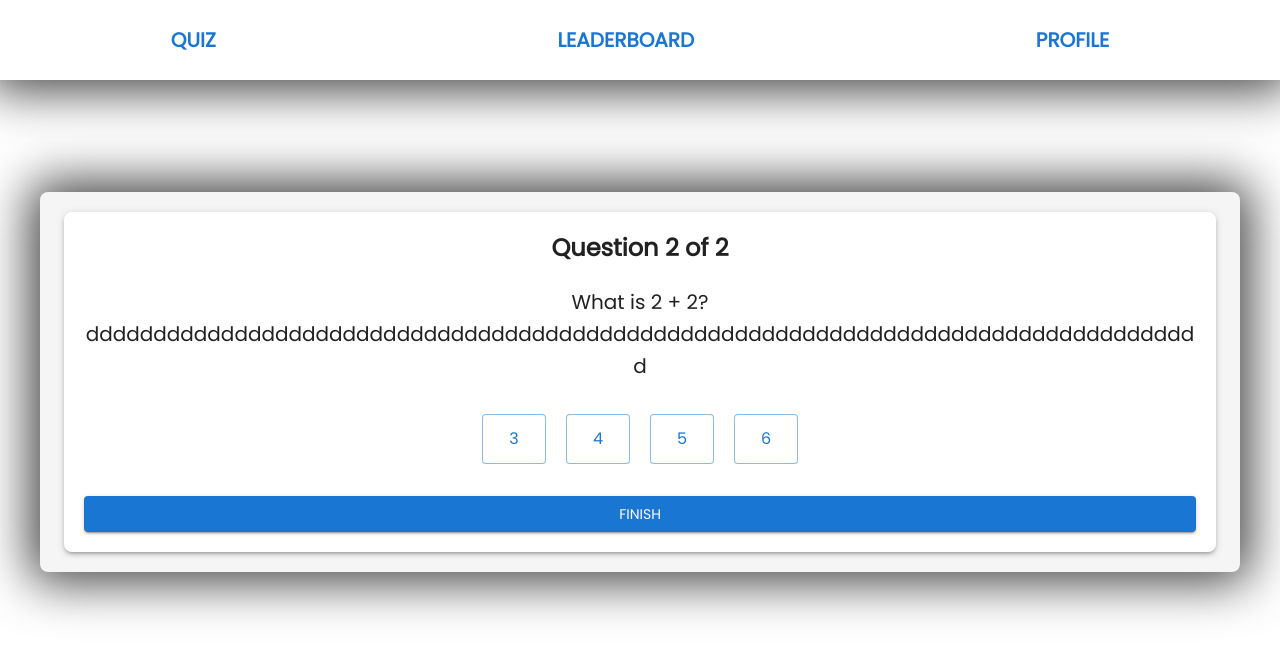
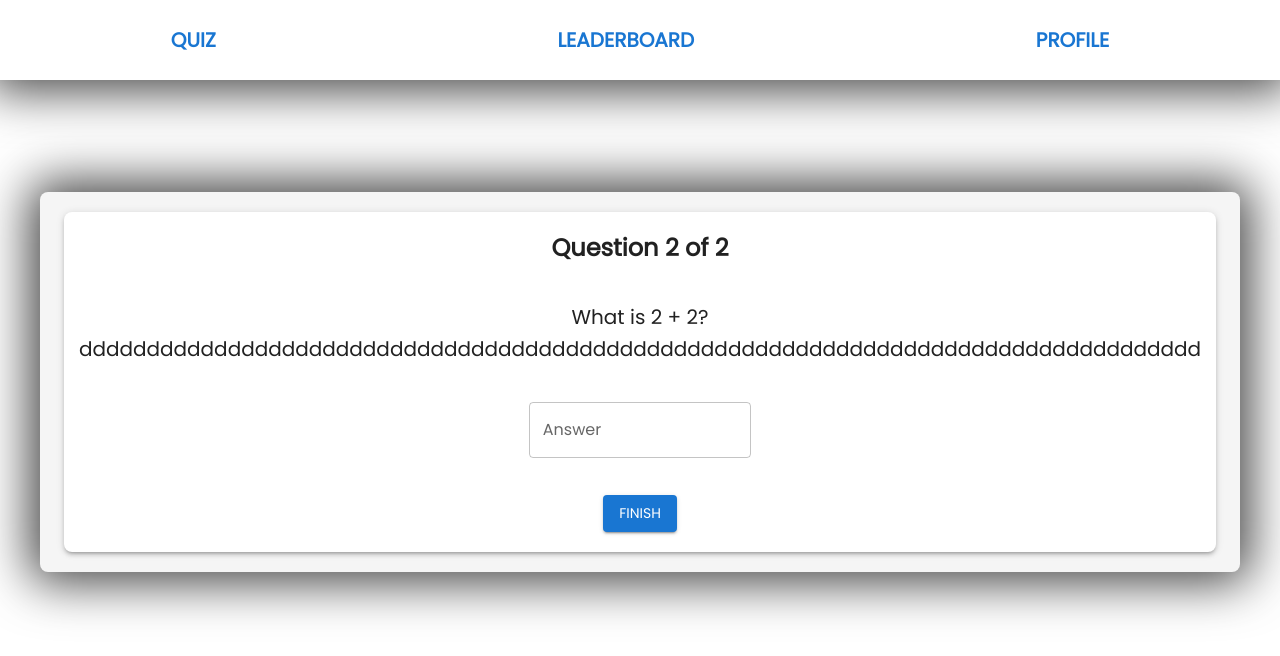
Before and after one commit to zakaria-mourtaban/react-quizapp, a React (Create React App) app: page / in a window 1280 px wide. Both pictures are taken after a click on the button "NEXT". Shown: the top 656 px of the page. Built offline with nearby package versions, Linux system fonts and the light colour scheme.

Commit message:
added user input answers

```diff
--- a/src/App.js
+++ b/src/App.js
@@ -16,10 +16,12 @@ const theme = createTheme({
 
 const sampleQuestions = [
 	{
+		type: "options",
 		question: "What is the capital of France?ddddddddddddd",
 		options: ["Berlin", "Madrid", "Paris", "Rome"],
 	},
 	{
+		type: "word",
 		question:
 			"What is 2 + 2?ddddddddddddddddddddddddddddddddddddddddddddddddddddddddddddddddddddddddddddddddddd",
 		options: ["3", "4", "5", "6"],
--- a/src/pages/quiz/quiz.jsx
+++ b/src/pages/quiz/quiz.jsx
@@ -1,10 +1,17 @@
 import React, { useState } from "react";
-import { Container, Typography, Button, Box, Paper } from "@mui/material";
+import {
+	Container,
+	Typography,
+	Button,
+	Box,
+	Paper,
+	TextField,
+} from "@mui/material";
 
 const Quiz = ({ questions }) => {
 	const [currentQuestion, setCurrentQuestion] = useState(0);
 	const [selectedOption, setSelectedOption] = useState(null);
-
+	const [userinput, setUserInput] = useState("");
 	const handleOptionClick = (option) => {
 		setSelectedOption(option);
 	};
@@ -13,6 +20,7 @@ const Quiz = ({ questions }) => {
 		if (currentQuestion < questions.length - 1) {
 			setCurrentQuestion(currentQuestion + 1);
 			setSelectedOption(null);
+			setUserInput("");
 		} else {
 			alert("You've completed the quiz!");
 		}
@@ -41,11 +49,16 @@ const Quiz = ({ questions }) => {
 					display: "flex",
 					flexDirection: "column",
 					justifyContent: "space-between",
+					alignItems: "center",
 				}}
 			>
 				<Typography
 					variant="h5"
-					sx={{ marginBottom: "20px", fontWeight: "bold", wordWrap: "break-word" }}
+					sx={{
+						marginBottom: "20px",
+						fontWeight: "bold",
+						wordWrap: "break-word",
+					}}
 				>
 					Question {currentQuestion + 1} of {questions.length}
 				</Typography>
@@ -55,18 +68,30 @@ const Quiz = ({ questions }) => {
 				>
 					{questions[currentQuestion].question}
 				</Typography>
+				{questions[currentQuestion].type === "options" ? (
 					<Box>
-					{questions[currentQuestion].options.map((option, index) => (
+						{questions[currentQuestion].options.map(
+							(option, index) => (
 								<Button
 									key={index}
-							variant={selectedOption === option ? "contained" : "outlined"}
+									variant={
+										selectedOption === option
+											? "contained"
+											: "outlined"
+									}
 									sx={{
 										margin: "10px",
 										padding: "10px 20px",
 										fontSize: "16px",
 										textTransform: "none",
-								backgroundColor: selectedOption === option ? "primary.main" : "#ffffff",
-								color: selectedOption === option ? "#ffffff" : "primary.main",
+										backgroundColor:
+											selectedOption === option
+												? "primary.main"
+												: "#ffffff",
+										color:
+											selectedOption === option
+												? "#ffffff"
+												: "primary.main",
 										":hover": {
 											backgroundColor: "primary.light",
 										},
@@ -76,8 +101,19 @@ const Quiz = ({ questions }) => {
 								>
 									{option}
 								</Button>
-					))}
+							)
+						)}
 					</Box>
+				) : (
+					<TextField
+						label="Answer"
+						variant="outlined"
+						fullWidth
+						value={userinput}
+						onChange={(e) => setUserInput(e.target.value)}
+						sx={{ width: "20%" }}
+					/>
+				)}
 				<Button
 					variant="contained"
 					color="primary"
```
Lines whose indentation alone changed are shown as unchanged.
